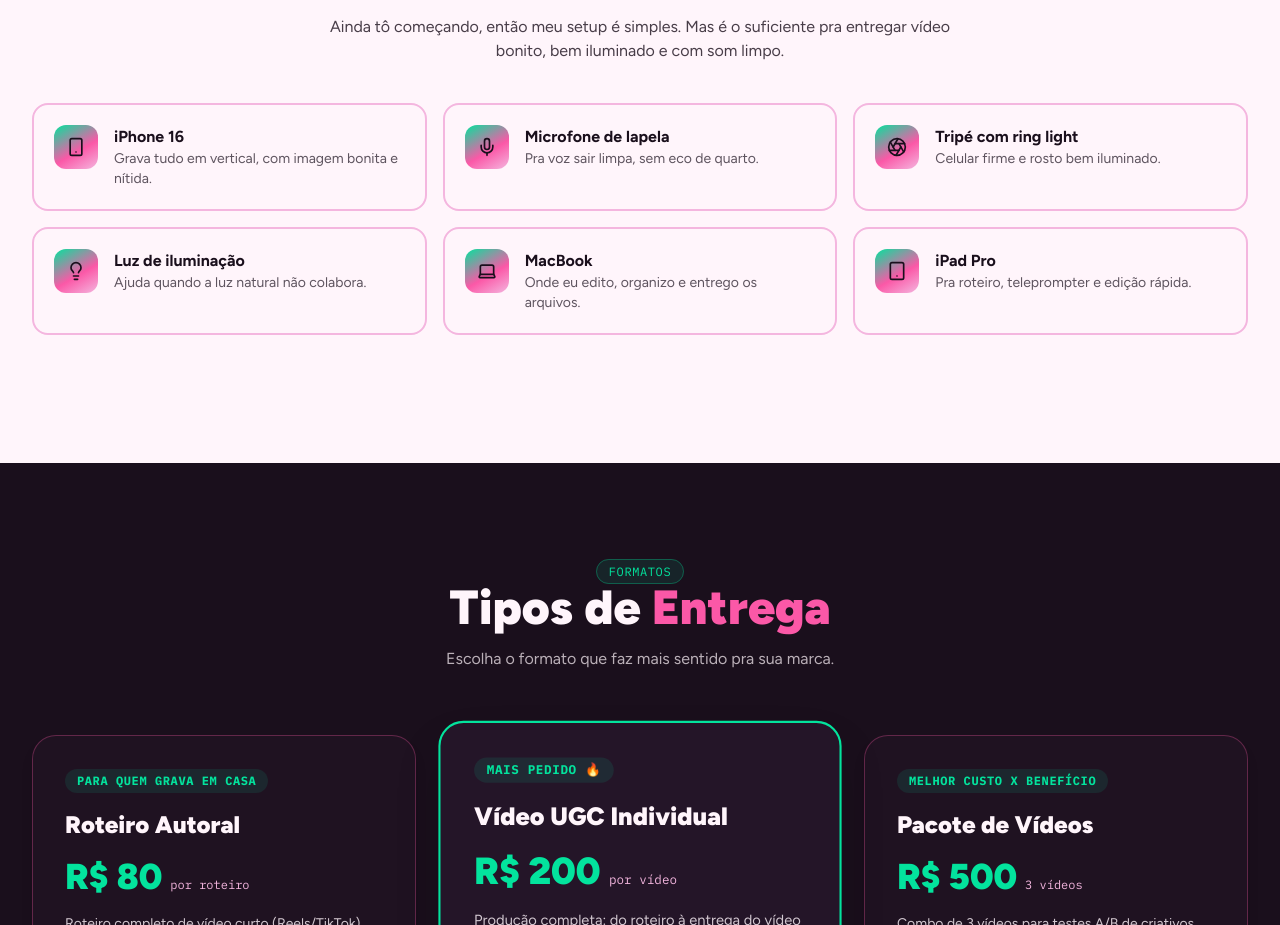
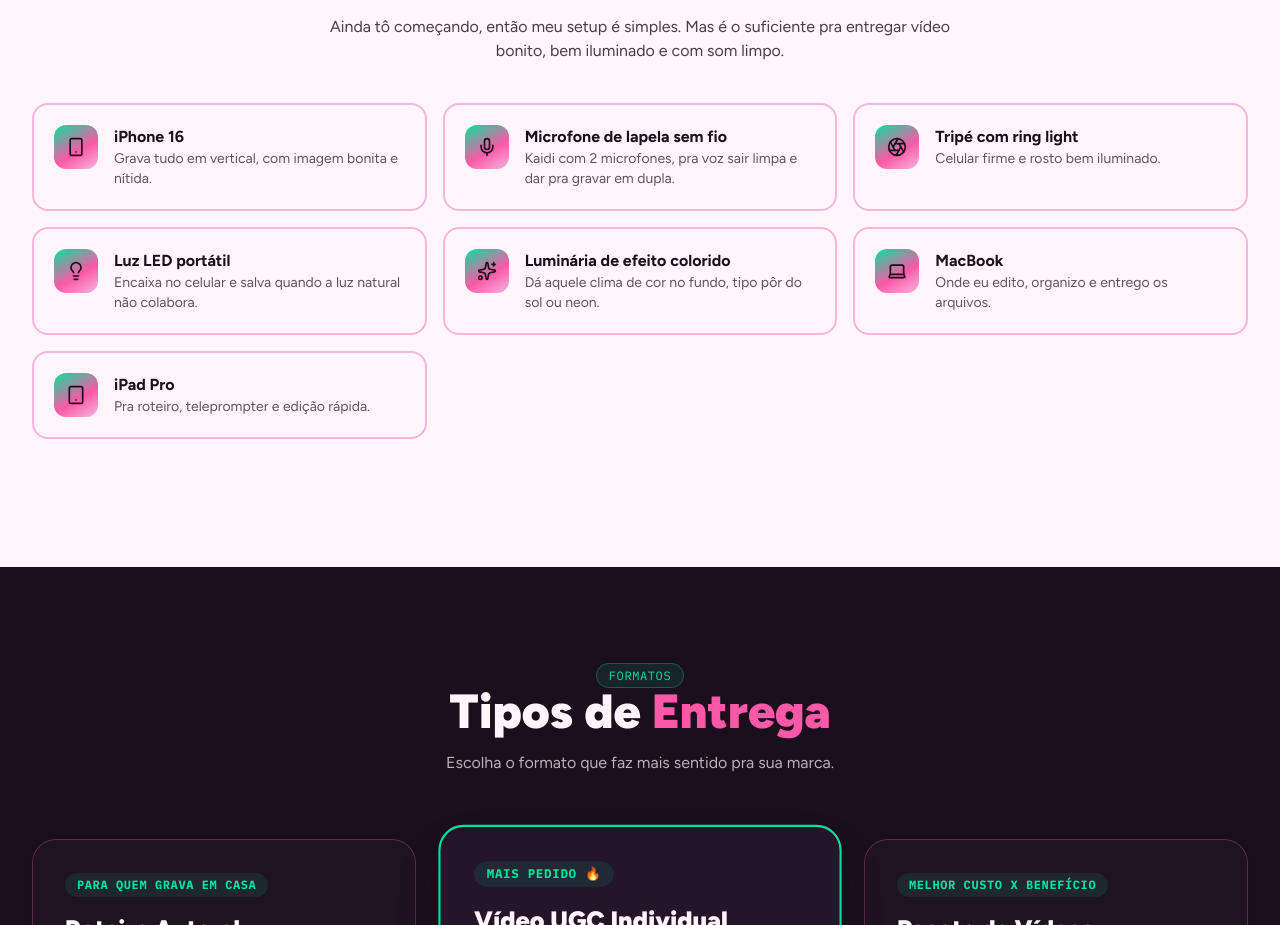
Before and after one commit to thamyoliveira-create/tamiris-ugc-portfolio, a Next.js app: page /como-trabalho in a window 1280 px wide. Shown: the part 920-1845 px from the top of the page. Built offline with nearby package versions, Linux system fonts and the light colour scheme.

Commit message:
Atualiza equipamentos
Co-Authored-By: Claude Opus 5.5 <noreply@anthropic.com>
Claude-Session: https://claude.ai/code/session_01TYCgYNJm9vYBVwCSenpcay

```diff
--- a/app/como-trabalho/page.tsx
+++ b/app/como-trabalho/page.tsx
@@ -42,9 +42,10 @@ export default function ComoTrabalhoPage() {
 
   const equipment = [
     { icon: Smartphone, name: "iPhone 16", desc: "Grava tudo em vertical, com imagem bonita e nítida." },
-    { icon: Mic, name: "Microfone de lapela", desc: "Pra voz sair limpa, sem eco de quarto." },
+    { icon: Mic, name: "Microfone de lapela sem fio", desc: "Kaidi com 2 microfones, pra voz sair limpa e dar pra gravar em dupla." },
     { icon: Aperture, name: "Tripé com ring light", desc: "Celular firme e rosto bem iluminado." },
-    { icon: Lightbulb, name: "Luz de iluminação", desc: "Ajuda quando a luz natural não colabora." },
+    { icon: Lightbulb, name: "Luz LED portátil", desc: "Encaixa no celular e salva quando a luz natural não colabora." },
+    { icon: Sparkles, name: "Luminária de efeito colorido", desc: "Dá aquele clima de cor no fundo, tipo pôr do sol ou neon." },
     { icon: Laptop, name: "MacBook", desc: "Onde eu edito, organizo e entrego os arquivos." },
     { icon: Tablet, name: "iPad Pro", desc: "Pra roteiro, teleprompter e edição rápida." },
   ];
```
